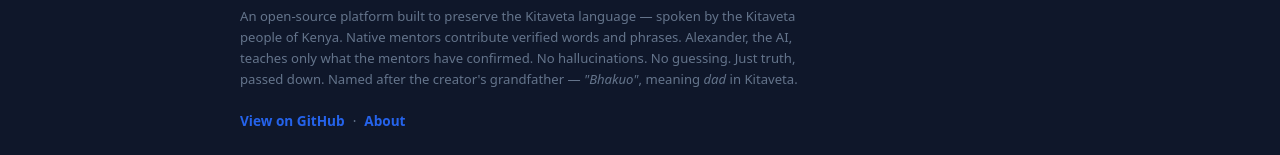
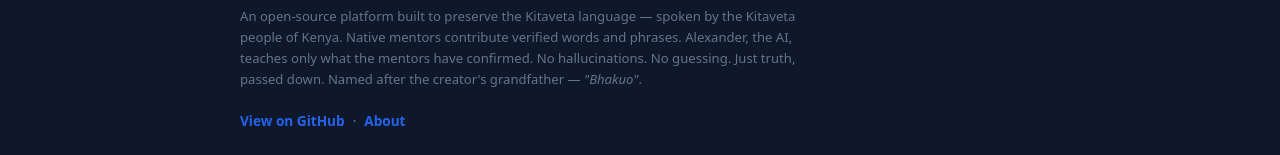
Before and after one commit to djBrandy/Bhakuo, a React (Vite) app: page / in a window 1280 px wide. Shown: the part 759-914 px from the top of the page. Built offline with nearby package versions, Linux system fonts and the light colour scheme.

Commit message:
remove Bhakuo meaning explanation from footer

```diff
--- a/src/components/Footer.tsx
+++ b/src/components/Footer.tsx
@@ -14,7 +14,7 @@ const Footer = ({ onNavigate }: FooterProps) => {
             An open-source platform built to preserve the Kitaveta language — spoken by the Kitaveta people of Kenya.
             Native mentors contribute verified words and phrases. Alexander, the AI, teaches only what the mentors have confirmed.
             No hallucinations. No guessing. Just truth, passed down.
-            Named after the creator's grandfather — <em>"Bhakuo"</em>, meaning <em>dad</em> in Kitaveta.
+            Named after the creator's grandfather — <em>"Bhakuo"</em>.
           </p>
         </div>
 
```
